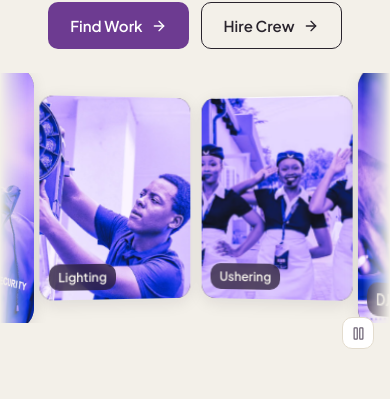
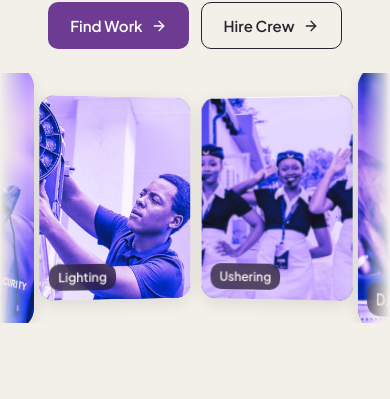
Before and after one commit to raphaelmstudios/krew, a React (Vite) app in the folder client/: page / in a window 390 px wide. Shown: the part 292-691 px from the top of the page. Built offline with nearby package versions, Linux system fonts and the light colour scheme; no server answers.

Commit message:
Remove the pause button from the homepage cards

```diff
--- a/client/src/components/HeroCarousel.jsx
+++ b/client/src/components/HeroCarousel.jsx
@@ -1,6 +1,5 @@
 import { createElement, useEffect, useRef, useState } from 'react';
 import { Link } from 'react-router-dom';
-import { Pause, Play } from 'lucide-react';
 import { categoryIcon } from './ListingPhoto.jsx';
 import { prefersReducedMotion } from '../motion.js';
 
@@ -16,8 +15,8 @@ import { prefersReducedMotion } from '../motion.js';
 // public/images/home/roles/). Drop a photo there with that exact name and the card shows it
 // instead - no code change needed.
 //
-// The row pauses while the pointer is over it or a card has keyboard focus, and has its own
-// pause button (moving content needs one). With reduced motion on it doesn't move at all.
+// The row pauses while the pointer is over it or a card has keyboard focus. With reduced
+// motion on it doesn't move at all.
 const CARDS = [
   { type: 'photo', src: '/images/home/people-1.webp', focus: '78% center', label: 'Sound & AV', category: 'Sound & AV' },
   { type: 'role', label: 'Bar service', category: 'Bar Service', tone: 'plum', src: '/images/home/roles/bar-service.webp' },
@@ -84,13 +83,6 @@ export default function HeroCarousel() {
   const viewportRef = useRef(null);
   const trackRef = useRef(null);
   const holdRef = useRef(false); // pointer over the row, or a card focused
-  const [paused, setPaused] = useState(false);
-  const pausedRef = useRef(false);
-
-  useEffect(() => {
-    pausedRef.current = paused;
-  }, [paused]);
-
   useEffect(() => {
     const viewport = viewportRef.current;
     const track = trackRef.current;
@@ -131,7 +123,7 @@ export default function HeroCarousel() {
       last = now;
       // Drifts left to right: the row moves right, and jumps back one full set when it has
       // moved a whole set's width (the second copy of the cards makes the jump invisible).
-      if (!holdRef.current && !pausedRef.current) {
+      if (!holdRef.current) {
         offset += (SPEED_PX_PER_SECOND * elapsed) / 1000;
         if (offset > 0) offset -= setWidth;
       }
@@ -153,8 +145,6 @@ export default function HeroCarousel() {
       window.removeEventListener('resize', handleResize);
     };
   }, []);
-
-  const reduced = typeof window !== 'undefined' && prefersReducedMotion();
 
   return (
     <div className="krew-hx-carousel">
@@ -184,17 +174,6 @@ export default function HeroCarousel() {
           )}
         </div>
       </div>
-      {!reduced && (
-        <button
-          type="button"
-          className="krew-hx-pause"
-          onClick={() => setPaused((current) => !current)}
-          aria-label={paused ? 'Play the moving cards' : 'Pause the moving cards'}
-          aria-pressed={paused}
-        >
-          {paused ? <Play size={15} strokeWidth={2} /> : <Pause size={15} strokeWidth={2} />}
-        </button>
-      )}
     </div>
   );
 }
--- a/client/src/styles/public.css
+++ b/client/src/styles/public.css
@@ -430,28 +430,6 @@
   rotate: -6deg;
 }
 
-.krew-hx-pause {
-  position: absolute;
-  right: max(24px, calc(50% - 576px));
-  bottom: -30px; /* just under the row, clear of the cards */
-  z-index: 3;
-  display: inline-flex;
-  align-items: center;
-  justify-content: center;
-  width: 36px;
-  height: 36px;
-  border-radius: var(--radius-md);
-  border: 1px solid var(--color-border);
-  background: var(--color-surface-card);
-  color: var(--color-text-soft);
-  cursor: pointer;
-  transition: color var(--motion-fast) var(--motion-ease), border-color var(--motion-fast) var(--motion-ease);
-}
-
-.krew-hx-pause:hover {
-  color: var(--color-text);
-  border-color: var(--color-text-soft);
-}
 
 @media (max-width: 860px) {
   .krew-hx {
@@ -503,13 +481,6 @@
     bottom: 9px;
     padding: 5px 9px;
     font-size: 12px;
-  }
-
-  .krew-hx-pause {
-    right: 16px;
-    bottom: -26px;
-    width: 32px;
-    height: 32px;
   }
 }
 
```
